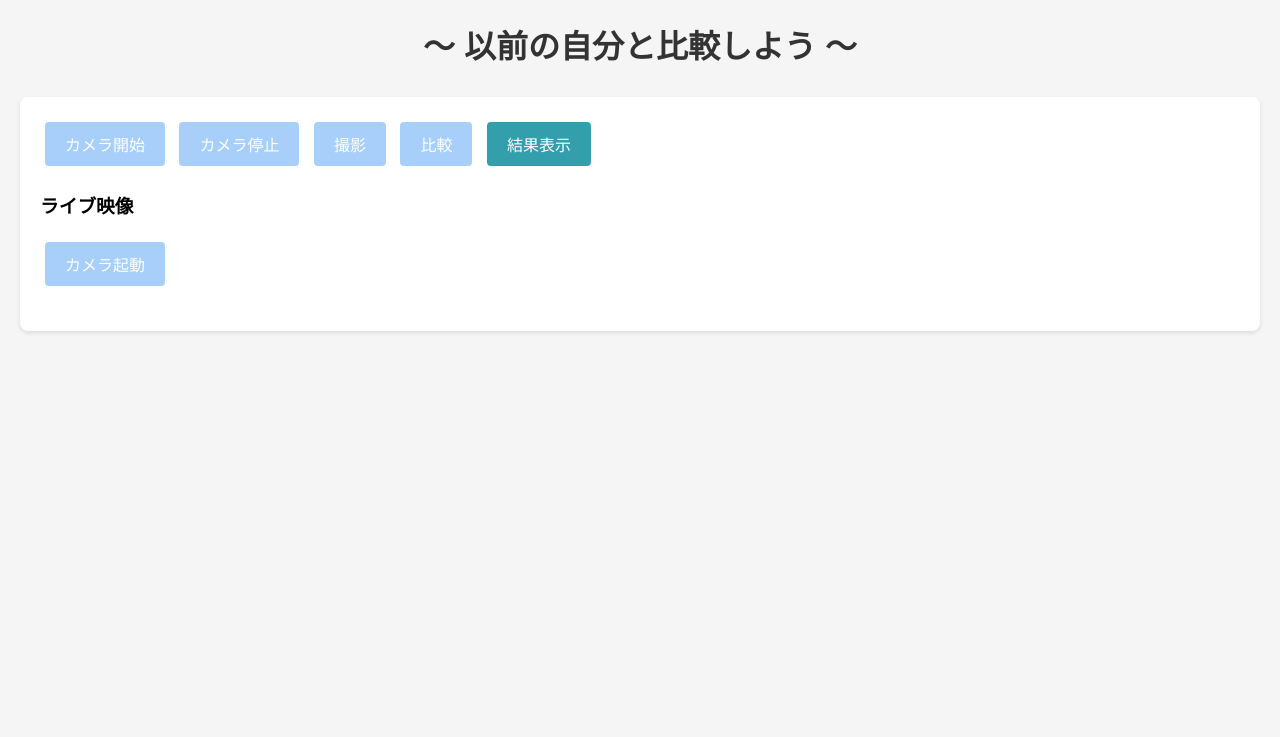
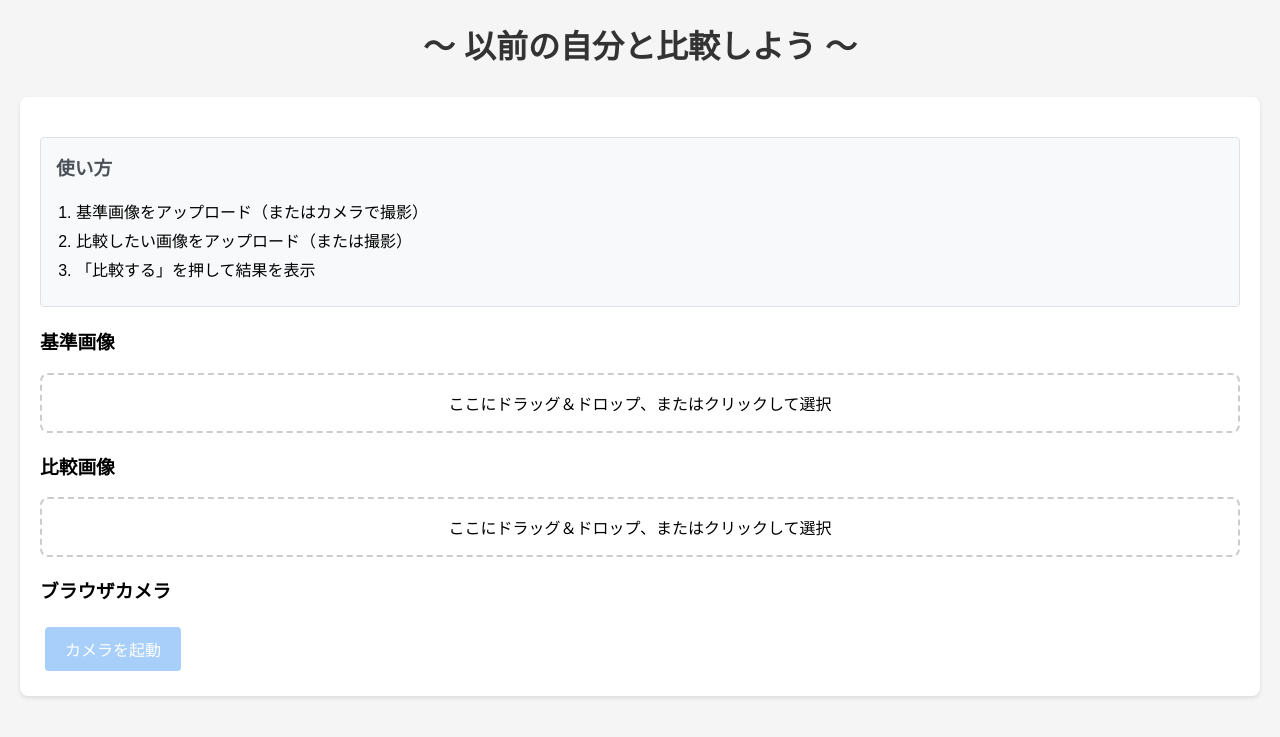
Before and after one commit to Akari-AI7/riri_osi, a Flask app: page / in a window 1280 px wide. Shown: the top 737 px of the page. Run offline with Flask 3, Linux system fonts and the light colour scheme.

Commit message:
message1

```diff
--- a/app.py
+++ b/app.py
@@ -1,4 +1,4 @@
-from flask import Flask, render_template, jsonify, Response
+from flask import Flask, render_template, jsonify, Response, request, send_from_directory
 import os
 from datetime import datetime
 
@@ -173,6 +173,97 @@ def health():
         status["error"] = _import_error_message
     return jsonify(status)
 
+# 静的に保存した撮影ファイル配信用
+@app.route('/captures/<path:filename>')
+def serve_captures(filename):
+    return send_from_directory(SAVE_DIR, filename, as_attachment=False)
+
+# ========== アップロード型フロー API ==========
+def _read_uploaded_image_to_cv2(upload_file):
+    import io
+    import numpy as np  # type: ignore
+    file_bytes = np.frombuffer(upload_file.read(), dtype=np.uint8)
+    img = cv2.imdecode(file_bytes, cv2.IMREAD_COLOR)  # type: ignore
+    return img
+
+@app.route('/upload_base', methods=['POST'])
+def upload_base():
+    if not LIBS_OK:
+        return jsonify({"success": False, "error": f"依存ライブラリの読み込みに失敗しました: {_import_error_message}"}), 500
+    if 'image' not in request.files:
+        return jsonify({"success": False, "error": "画像ファイルがありません"}), 400
+    file = request.files['image']
+    if file.filename == '':
+        return jsonify({"success": False, "error": "ファイル名が不正です"}), 400
+
+    img = _read_uploaded_image_to_cv2(file)
+    if img is None:
+        return jsonify({"success": False, "error": "画像の読み込みに失敗しました"}), 400
+
+    # ランドマーク抽出
+    global face_mesh_instance
+    if face_mesh_instance is None:
+        init_face_mesh()
+    lms = extract_landmarks(img, face_mesh_instance)
+    if lms is None:
+        return jsonify({"success": False, "error": "顔が検出されませんでした"}), 200
+
+    # 保存
+    timestamp = datetime.now().strftime("%Y%m%d_%H%M%S")
+    raw_name = f"{timestamp}_base_raw.jpg"
+    lm_name = f"{timestamp}_base_landmarks.jpg"
+    raw_path = os.path.join(SAVE_DIR, raw_name)
+    lm_path = os.path.join(SAVE_DIR, lm_name)
+
+    cv2.imwrite(raw_path, img)  # type: ignore
+    lm_img = draw_landmarks(img.copy(), lms)
+    cv2.imwrite(lm_path, lm_img)  # type: ignore
+
+    # 過去画像として確定
+    cv2.imwrite(PAST_IMAGE_PATH, img)  # type: ignore
+
+    return jsonify({
+        "success": True,
+        "message": "基準画像を設定しました",
+        "landmark_image": f"/captures/{lm_name}"
+    })
+
+@app.route('/compare', methods=['POST'])
+def compare_uploaded():
+    if not LIBS_OK:
+        return jsonify({"success": False, "error": f"依存ライブラリの読み込みに失敗しました: {_import_error_message}"}), 500
+    if not os.path.exists(PAST_IMAGE_PATH):
+        return jsonify({"success": False, "error": "先に基準画像をアップロードしてください"}), 200
+    if 'image' not in request.files:
+        return jsonify({"success": False, "error": "画像ファイルがありません"}), 400
+    file = request.files['image']
+    if file.filename == '':
+        return jsonify({"success": False, "error": "ファイル名が不正です"}), 400
+
+    current_img = _read_uploaded_image_to_cv2(file)
+    if current_img is None:
+        return jsonify({"success": False, "error": "画像の読み込みに失敗しました"}), 400
+
+    # ランドマーク
+    global face_mesh_instance
+    if face_mesh_instance is None:
+        init_face_mesh()
+    past_img = cv2.imread(PAST_IMAGE_PATH)  # type: ignore
+    past_lm = extract_landmarks(past_img, face_mesh_instance)
+    current_lm = extract_landmarks(current_img, face_mesh_instance)
+    if past_lm is None or current_lm is None:
+        return jsonify({"success": False, "error": "顔が検出されませんでした"}), 200
+
+    diffs = calculate_differences(past_lm, current_lm)
+    analyzer = FaceFeatureAnalyzer()
+    descriptions = analyzer.generate_feature_descriptions(diffs)
+
+    return jsonify({
+        "success": True,
+        "differences": diffs,
+        "descriptions": descriptions
+    })
+
 @app.route('/results')
 def results():
     """結果ページ"""
--- a/templates/index.html
+++ b/templates/index.html
@@ -4,199 +4,73 @@
     <meta charset="UTF-8">
     <meta name="viewport" content="width=device-width, initial-scale=1.0">
     <title>Face Compare App</title>
+    <link rel="stylesheet" href="/static/css/index.css">
     <style>
-        body {
-            font-family: Arial, sans-serif;
-            margin: 20px;
-            background-color: #f5f5f5;
-        }
-        .content_title {
-            text-align: center;
-            color: #333;
-            margin-bottom: 30px;
-        }
-        .content {
-            background-color: white;
-            padding: 20px;
-            border-radius: 8px;
-            box-shadow: 0 2px 4px rgba(0,0,0,0.1);
-        }
-        button {
-            padding: 10px 20px;
-            margin: 5px;
-            font-size: 16px;
-            cursor: pointer;
-            background-color: #a7cffa;
-            color: white;
-            border: none;
-            border-radius: 4px;
-        }
-        button:hover {
-            background-color: #a7cffa;
-        }
-        #video-container {
-            margin: 20px 0;
-        }
-        #video-feed {
-            max-width: 640px;
-            border: 1px solid #ccc;
-            border-radius: 4px;
-        }
-        #results {
-            margin-top: 20px;
-            padding: 15px;
-            border: 1px solid #ddd;
-            background-color: #f9f9f9;
-            border-radius: 4px;
-        }
-        .message {
-            margin: 10px 0;
-            padding: 10px;
-            border-radius: 4px;
-        }
-        .success {
-            background-color: #d4edda;
-            color: #155724;
-            border: 1px solid #c3e6cb;
-        }
-        .error {
-            background-color: #f8d7da;
-            color: #721c24;
-            border: 1px solid #f5c6cb;
-        }
-        .results-button {
-            background-color: #339fad;
-        }
-        .results-button:hover {
-            background-color: #216688;
-        }
-        .info {
-            background-color: #d1ecf1;
-            color: #0c5460;
-            border: 1px solid #bee5eb;
-        }
-        .instructions {
-            background-color: #f8f9fa;
-            border: 1px solid #dee2e6;
-            padding: 15px;
-            border-radius: 4px;
-            margin: 20px 0;
-        }
-        .instructions h3 {
-            margin-top: 0;
-            color: #495057;
-        }
-        .instructions ol {
-            margin: 10px 0;
-            padding-left: 20px;
-        }
-        .instructions li {
-            margin: 5px 0;
-        }
-
+        .hidden { display: none; }
+        .image-preview { max-width: 100%; height: auto; border: 1px solid #ddd; border-radius: 4px; }
+        .upload-area { border: 2px dashed #ccc; padding: 16px; text-align: center; cursor: pointer; border-radius: 8px; }
+        .upload-area.dragover { border-color: #339fad; background: #f0fbfd; }
+        .actions { margin-top: 10px; }
     </style>
-</head>
+    </head>
 <body>
     <h1 class="content_title">〜 以前の自分と比較しよう 〜</h1>
     <div class="content">
+        <div id="successMessage" class="message success" style="display:none;"></div>
+        <div id="errorMessage" class="message error" style="display:none;"></div>
 
-        <div id="controls">
-            <button id="start-camera">カメラ開始</button>
-            <button id="stop-camera">カメラ停止</button>
-            <button id="capture">撮影</button>
-            <button id="compare">比較</button>
-            <button id="show-results"class="results-button">結果表示</button>
+        <div class="instructions">
+            <h3>使い方</h3>
+            <ol>
+                <li>基準画像をアップロード（またはカメラで撮影）</li>
+                <li>比較したい画像をアップロード（または撮影）</li>
+                <li>「比較する」を押して結果を表示</li>
+            </ol>
         </div>
 
-        <div id="messages"></div>
+        <!-- 基準画像アップロード -->
+        <section>
+            <h3>基準画像</h3>
+            <div id="baseUploadArea" class="upload-area">ここにドラッグ＆ドロップ、またはクリックして選択</div>
+            <input type="file" id="baseImageInput" accept="image/*" style="display:none;" />
+            <div class="actions">
+                <button id="setBaseBtn" style="display:none;">基準画像に設定</button>
+            </div>
+            <div id="baseImagePreview"></div>
+        </section>
 
-        <div id="video-container">
-            <h3>ライブ映像</h3>
-            <img id="video-feed" src="/video_feed" style="display: none;" alt="Video Feed">
-            <button id="start-button">カメラ起動</button>
+        <!-- 比較画像アップロード -->
+        <section>
+            <h3>比較画像</h3>
+            <div id="compareUploadArea" class="upload-area">ここにドラッグ＆ドロップ、またはクリックして選択</div>
+            <input type="file" id="compareImageInput" accept="image/*" style="display:none;" />
+            <div class="actions">
+                <button id="compareBtn" style="display:none;">比較する</button>
+            </div>
+            <div id="compareImagePreview"></div>
+        </section>
+
+        <!-- ブラウザカメラ -->
+        <section>
+            <h3>ブラウザカメラ</h3>
+            <video id="video" autoplay playsinline style="display:none; width:100%; max-width:640px; border:1px solid #ccc; border-radius:4px;"></video>
+            <canvas id="canvas" class="hidden"></canvas>
+            <div class="actions">
+                <button id="startCameraBtn">カメラを起動</button>
+                <button id="captureBtn" style="display:none;">撮影して比較画像に使用</button>
+                <button id="stopCameraBtn" style="display:none;">カメラ停止</button>
+            </div>
+        </section>
+
+        <!-- 結果エリア -->
+        <div id="loading" class="loading" style="display:none;">処理中...</div>
+        <div id="results" class="results hidden">
+            <h3>分析結果</h3>
+            <div id="analysisGrid" class="analysis-grid"></div>
+            <div id="descriptions" class="descriptions"></div>
         </div>
-
-        <script>
-        document.getElementById('start-button').addEventListener('click', function() {
-            const videoFeed = document.getElementById('video-feed');
-            // 表示させる
-            videoFeed.style.display = 'block';
-            // ボタンを非表示にする（任意）
-            this.style.display = 'none';
-        });
-        </script>
-
     </div>
 
-    <script>
-        // メッセージ表示
-        function showMessage(message, type = 'info') {
-            const messagesDiv = document.getElementById('messages');
-            const messageDiv = document.createElement('div');
-            messageDiv.className = `message ${type}`;
-            messageDiv.textContent = message;
-            messagesDiv.appendChild(messageDiv);
-
-            // 5秒後にメッセージを削除
-            setTimeout(() => {
-                messageDiv.remove();
-            }, 5000);
-        }
-
-        // APIリクエスト共通処理
-        async function apiRequest(url, method = 'POST') {
-            try {
-                const response = await fetch(url, { method: method });
-                const data = await response.json();
-
-                if (data.success) {
-                    showMessage(data.message, 'success');
-                } else {
-                    showMessage(data.message, 'error');
-                }
-
-                return data;
-            } catch (error) {
-                showMessage('通信エラーが発生しました: ' + error.message, 'error');
-                return null;
-            }
-        }
-
-        // カメラ開始
-        document.getElementById('start-camera').addEventListener('click', async () => {
-            const result = await apiRequest('/start_camera');
-            if (result && result.success) {
-                document.getElementById('video-feed').style.display = 'block';
-            }
-        });
-
-        // カメラ停止
-        document.getElementById('stop-camera').addEventListener('click', async () => {
-            const result = await apiRequest('/stop_camera');
-            if (result && result.success) {
-                document.getElementById('video-feed').style.display = 'none';
-            }
-        });
-
-        // 撮影
-        document.getElementById('capture').addEventListener('click', async () => {
-            await apiRequest('/capture');
-        });
-
-        // 比較
-        document.getElementById('compare').addEventListener('click', async () => {
-            await apiRequest('/compare');
-        });
-
-        // 結果表示（別画面に遷移）
-        document.getElementById('show-results').addEventListener('click', () => {
-            window.open('/results', '_blank');
-        });
-
-        // ページ読み込み時の初期化
-        document.addEventListener('DOMContentLoaded', () => {
-            showMessage('ページが読み込まれました。まずカメラを開始してください。');
-        });
-    </script>
+    <script src="/static/script.js"></script>
 </body>
 </html>
```
